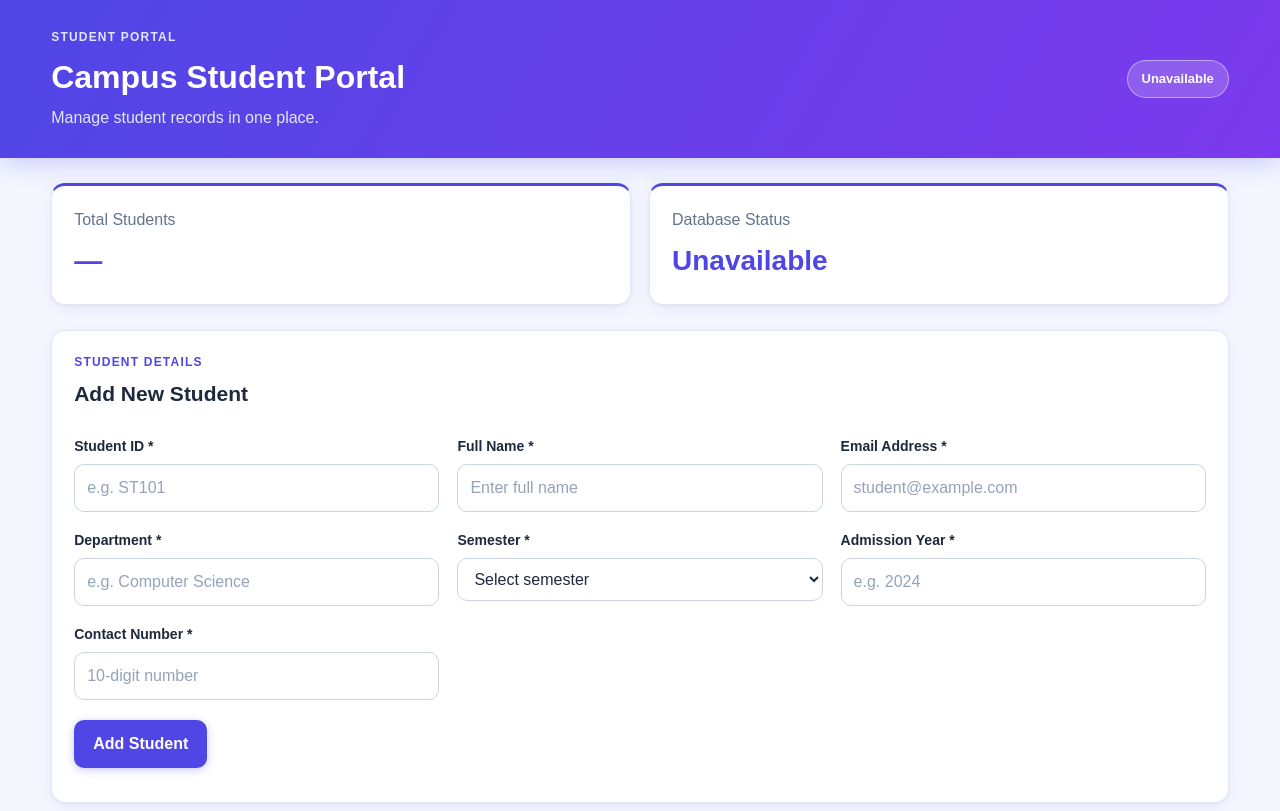
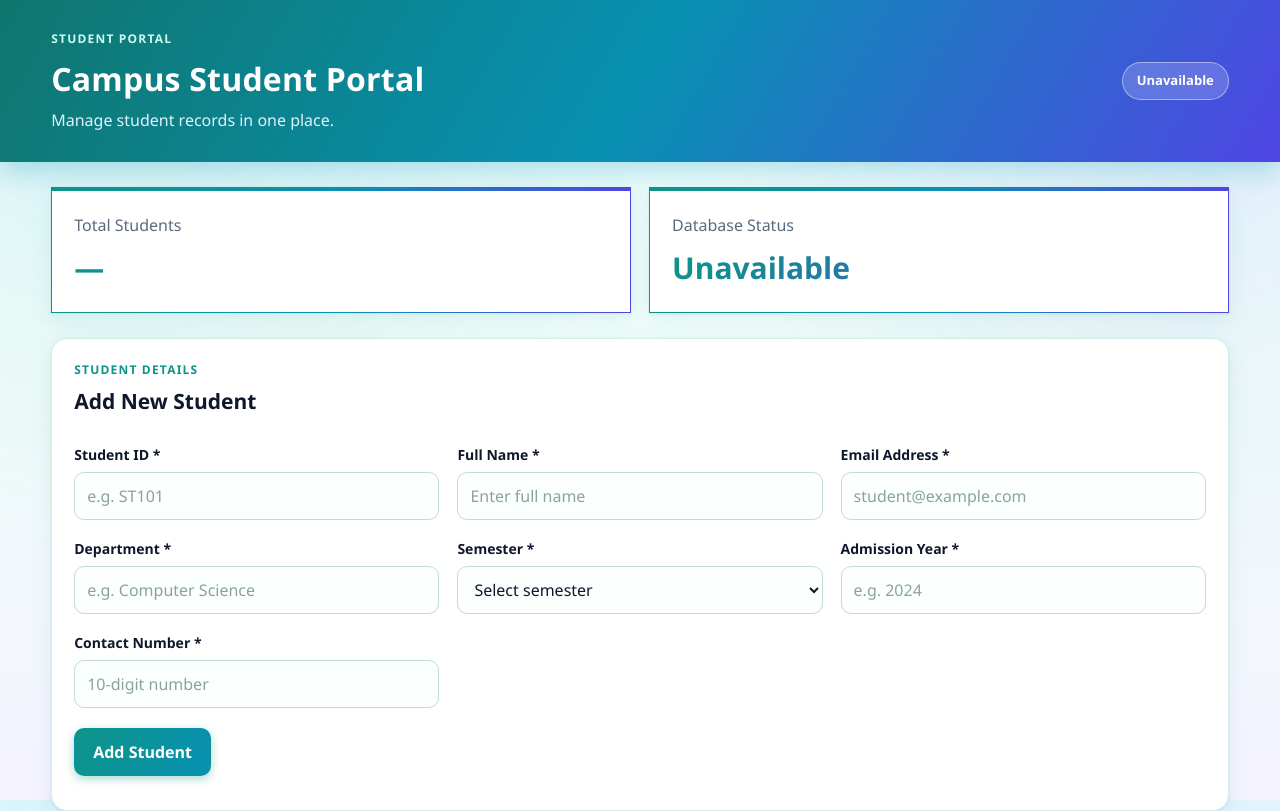
Before and after one commit to Dhanashree244/StudentManagementSystem, a plain HTML site: page frontend/index.html in a window 1280 px wide. Shown: the top 811 px of the page. Drawn offline with Linux system fonts and the light colour scheme; no server answers.

Commit message:
Restyle frontend with teal/cyan/indigo theme

```diff
--- a/frontend/style.css
+++ b/frontend/style.css
@@ -3,24 +3,25 @@
 }
 
 :root {
-  --primary: #4f46e5;
-  --primary-hover: #4338ca;
-  --violet: #7c3aed;
-  --bg: #f5f7ff;
+  --primary: #0d9488;
+  --primary-hover: #0f766e;
+  --violet: #4f46e5;
+  --cyan: #0891b2;
+  --bg: #f0fdfa;
   --card: #ffffff;
-  --text: #1e293b;
-  --muted: #64748b;
-  --border: #e2e8f0;
-  --tint: #eef2ff;
+  --text: #0f172a;
+  --muted: #5b6b7f;
+  --border: #d5eee9;
+  --tint: #e6fbf7;
   --success: #16a34a;
   --success-text: #15803d;
-  --danger: #dc2626;
-  --info: #2563eb;
-  --info-hover: #1d4ed8;
-  --radius: 14px;
-  --shadow: 0 4px 18px rgba(79, 70, 229, 0.08), 0 1px 3px rgba(30, 41, 59, 0.06);
+  --danger: #e11d48;
+  --info: #0891b2;
+  --info-hover: #0e7490;
+  --radius: 16px;
+  --shadow: 0 6px 22px rgba(13, 148, 136, 0.10), 0 1px 3px rgba(15, 23, 42, 0.06);
 
-  font-family: Arial, Helvetica, sans-serif;
+  font-family: "Segoe UI", system-ui, -apple-system, Arial, Helvetica, sans-serif;
   color: var(--text);
   background: var(--bg);
 }
@@ -28,7 +29,12 @@
 body {
   margin: 0;
   line-height: 1.5;
-  background: var(--bg);
+  min-height: 100vh;
+  background:
+    radial-gradient(circle at 10% 0%, rgba(8, 145, 178, 0.10), transparent 40%),
+    radial-gradient(circle at 95% 15%, rgba(79, 70, 229, 0.08), transparent 35%),
+    linear-gradient(180deg, #ecfeff 0%, #f0fdfa 45%, #f5f3ff 100%);
+  background-attachment: fixed;
   color: var(--text);
 }
 
@@ -38,11 +44,11 @@ body {
 }
 
 .topbar {
-  background: linear-gradient(120deg, var(--primary) 0%, var(--violet) 100%);
+  background: linear-gradient(120deg, #0f766e 0%, #0891b2 50%, #4f46e5 100%);
   color: #ffffff;
   border-bottom: 0;
-  padding: 28px 0;
-  box-shadow: 0 6px 24px rgba(79, 70, 229, 0.25);
+  padding: 30px 0;
+  box-shadow: 0 8px 28px rgba(8, 145, 178, 0.30);
 }
 
 .header-content,
@@ -63,6 +69,7 @@ h1 {
   margin-bottom: 5px;
   font-size: clamp(24px, 4vw, 32px);
   color: #ffffff;
+  letter-spacing: 0.2px;
 }
 
 h2 {
@@ -80,7 +87,7 @@ h2 {
 }
 
 .topbar .eyebrow {
-  color: #e0e7ff;
+  color: #ccfbf1;
 }
 
 .subtitle {
@@ -89,7 +96,7 @@ h2 {
 }
 
 .topbar .subtitle {
-  color: #e0e7ff;
+  color: #e0f2fe;
 }
 
 /* Status badge. The page script only changes the badge text (no state
@@ -116,8 +123,8 @@ h2 {
 }
 
 .status-badge.unavailable {
-  background: #fee2e2;
-  color: #991b1b;
+  background: #ffe4e6;
+  color: #9f1239;
   border-color: var(--danger);
 }
 
@@ -138,7 +145,11 @@ h2 {
 }
 
 .stat-card {
-  border-top: 3px solid var(--primary);
+  border-top: 4px solid transparent;
+  border-image: linear-gradient(90deg, #0d9488, #0891b2, #4f46e5) 1;
+  border-image-slice: 1;
+  border-radius: 0;
+  position: relative;
 }
 
 .stat-card p {
@@ -147,8 +158,12 @@ h2 {
 }
 
 .stat-card h2 {
-  font-size: 28px;
+  font-size: 30px;
   margin-bottom: 0;
+  background: linear-gradient(90deg, #0d9488, #4f46e5);
+  -webkit-background-clip: text;
+  background-clip: text;
+  -webkit-text-fill-color: transparent;
   color: var(--primary);
 }
 
@@ -182,24 +197,25 @@ input,
 select {
   width: 100%;
   min-width: 0;
-  border: 1px solid #cbd5e1;
+  border: 1px solid #bfdcd7;
   border-radius: 10px;
   padding: 11px 12px;
-  background: #ffffff;
+  background: #fbfffe;
   color: var(--text);
   font: inherit;
-  transition: border-color 0.15s ease, box-shadow 0.15s ease;
+  transition: border-color 0.15s ease, box-shadow 0.15s ease, background-color 0.15s ease;
 }
 
 input::placeholder {
-  color: #94a3b8;
+  color: #8aa3a0;
 }
 
 input:focus,
 select:focus {
   outline: none;
+  background: #ffffff;
   border-color: var(--primary);
-  box-shadow: 0 0 0 3px rgba(79, 70, 229, 0.25);
+  box-shadow: 0 0 0 3px rgba(13, 148, 136, 0.25);
 }
 
 .form-actions {
@@ -231,7 +247,7 @@ select:focus {
 .button:focus-visible,
 .small-button:focus-visible {
   outline: none;
-  box-shadow: 0 0 0 3px rgba(79, 70, 229, 0.35);
+  box-shadow: 0 0 0 3px rgba(13, 148, 136, 0.40);
 }
 
 .button:disabled {
@@ -240,19 +256,19 @@ select:focus {
 }
 
 .primary {
-  background: var(--primary);
+  background: linear-gradient(120deg, #0d9488, #0891b2);
   color: #ffffff;
-  box-shadow: 0 2px 8px rgba(79, 70, 229, 0.3);
+  box-shadow: 0 3px 10px rgba(13, 148, 136, 0.35);
 }
 
 .primary:hover:not(:disabled) {
-  background: var(--primary-hover);
-  box-shadow: 0 6px 14px rgba(79, 70, 229, 0.35);
+  background: linear-gradient(120deg, #0f766e, #0e7490);
+  box-shadow: 0 8px 18px rgba(13, 148, 136, 0.40);
 }
 
 .secondary {
   background: transparent;
-  color: var(--primary);
+  color: var(--primary-hover);
   border-color: var(--primary);
 }
 
@@ -260,7 +276,7 @@ select:focus {
   background: var(--tint);
   color: var(--primary-hover);
   border-color: var(--primary-hover);
-  box-shadow: 0 4px 10px rgba(79, 70, 229, 0.15);
+  box-shadow: 0 4px 10px rgba(13, 148, 136, 0.18);
 }
 
 .message,
@@ -304,14 +320,14 @@ table {
 
 th, td {
   padding: 14px 14px;
-  border-bottom: 1px solid #edf0f7;
+  border-bottom: 1px solid #e3f3f0;
   vertical-align: middle;
 }
 
 th {
-  background: var(--tint);
-  color: #3730a3;
-  border-bottom: 2px solid #c7d2fe;
+  background: linear-gradient(180deg, #e6fbf7, #d5f5ef);
+  color: #115e59;
+  border-bottom: 2px solid #99f6e4;
   font-size: 12px;
   letter-spacing: 0.6px;
   text-transform: uppercase;
@@ -324,11 +340,11 @@ td {
 }
 
 tbody tr:nth-child(even) td {
-  background: #f8faff;
+  background: #f6fffd;
 }
 
 tbody tr:hover td {
-  background: #e0e7ff;
+  background: #ccfbf1;
 }
 
 tbody tr:last-child td {
@@ -357,7 +373,7 @@ tbody tr:last-child td {
 
 .edit-button:hover {
   background: var(--info-hover);
-  box-shadow: 0 4px 10px rgba(37, 99, 235, 0.3);
+  box-shadow: 0 4px 10px rgba(8, 145, 178, 0.35);
 }
 
 .delete-button {
@@ -366,8 +382,8 @@ tbody tr:last-child td {
 }
 
 .delete-button:hover {
-  background: #b91c1c;
-  box-shadow: 0 4px 10px rgba(220, 38, 38, 0.3);
+  background: #be123c;
+  box-shadow: 0 4px 10px rgba(225, 29, 72, 0.35);
 }
 
 .hidden {
```
